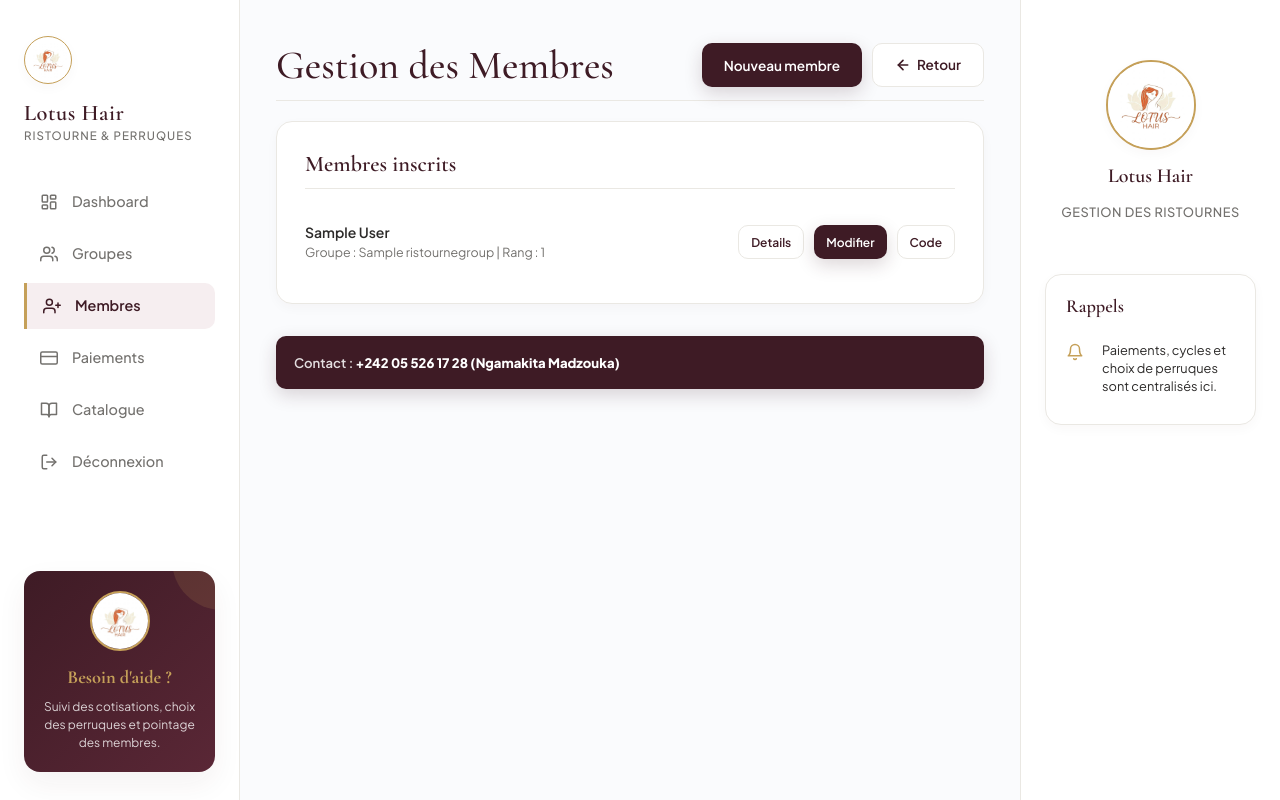
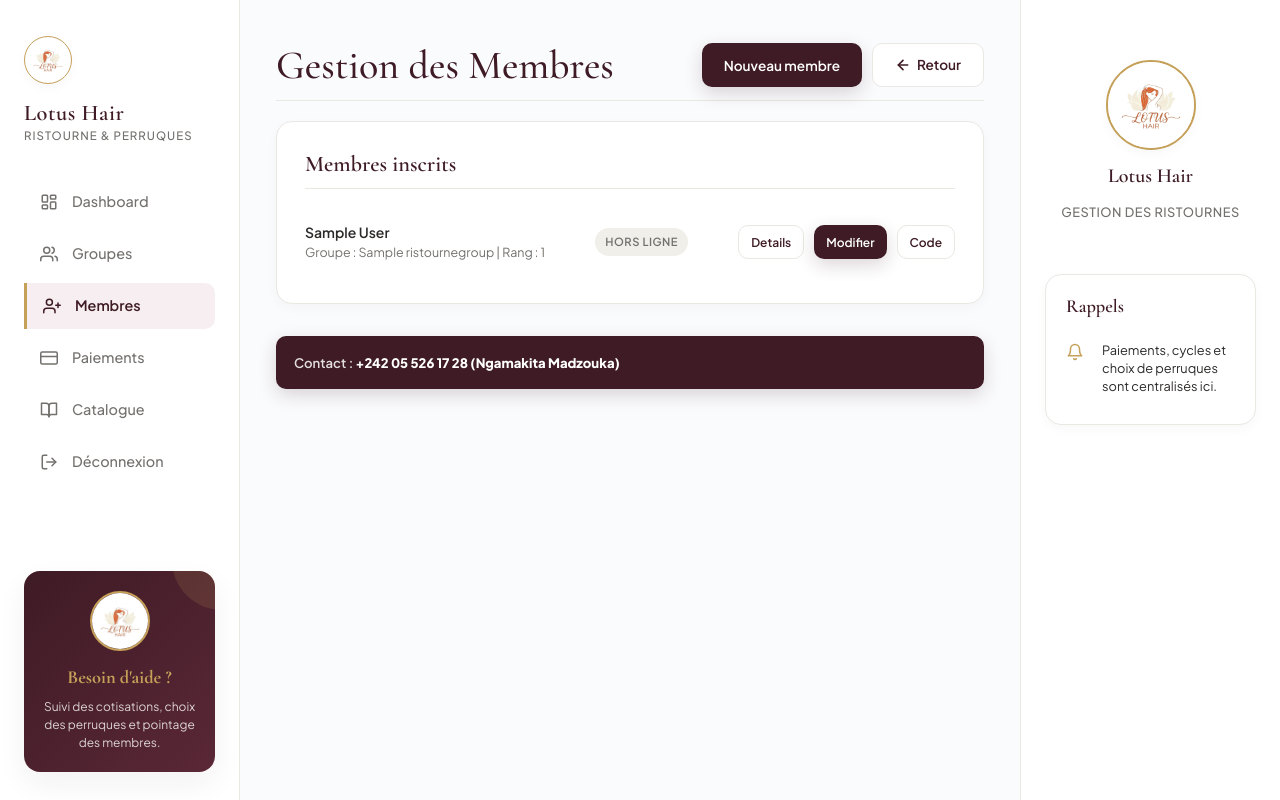
Before and after one commit to CodeMrNg/lotushair, a Django app: page /gestion/membres/ in a window 1280 px wide. Run offline with Django 5.2, Linux system fonts and the light colour scheme; a user stored in the database is signed in; tables that the repository leaves empty hold one stand-in row (values such as "Sample post").

Commit message:
feat: Add last login and last seen timestamps to Member model, update presence display in templates

```diff
--- a/core/models.py
+++ b/core/models.py
@@ -84,6 +84,8 @@ class Member(models.Model):
     status = models.CharField("statut", max_length=40, default="actif")
     joined_at = models.DateField("date d'inscription", default=timezone.localdate)
     accepted_terms_at = models.DateTimeField("conditions acceptees le", null=True, blank=True)
+    last_login_at = models.DateTimeField("derniere connexion", null=True, blank=True)
+    last_seen_at = models.DateTimeField("derniere activite", null=True, blank=True)
     is_active = models.BooleanField("actif", default=True)
 
     class Meta:
@@ -129,6 +131,12 @@ class Member(models.Model):
     @property
     def selected_wig_choice(self):
         return self.wig_choices.select_related("wig").order_by("-selected_at").first()
+
+    @property
+    def is_online(self):
+        if not self.last_seen_at:
+            return False
+        return self.last_seen_at >= timezone.now() - timezone.timedelta(minutes=5)
 
 
 class Payment(models.Model):
--- a/core/static/core/styles.css
+++ b/core/static/core/styles.css
@@ -789,6 +789,20 @@ p {
   color: var(--color-danger);
   border: none;
 }
+.presence-badge {
+  min-height: 28px;
+  padding: 3px 10px;
+  border: none;
+  font-size: 0.7rem;
+}
+.presence-badge.online {
+  background: var(--color-success-bg);
+  color: var(--color-success);
+}
+.presence-badge.offline {
+  background: #f1efea;
+  color: var(--color-text-muted);
+}
 .admin-subtitle {
   margin: 24px 0 12px;
   color: var(--color-brand-plum);
--- a/core/templates/core/detail_member.html
+++ b/core/templates/core/detail_member.html
@@ -16,6 +16,9 @@
       <div class="detail-item"><small>Statut</small><strong>{{ member.status }}</strong></div>
       <div class="detail-item"><small>Inscription</small><strong>{{ member.joined_at }}</strong></div>
       <div class="detail-item"><small>Conditions</small><strong>{% if member.accepted_terms_at %}Acceptees{% else %}Non acceptees{% endif %}</strong></div>
+      <div class="detail-item"><small>Presence</small><strong>{% if member.is_online %}En ligne{% else %}Hors ligne{% endif %}</strong></div>
+      <div class="detail-item"><small>Derniere connexion</small><strong>{% if member.last_login_at %}{{ member.last_login_at }}{% else %}Jamais{% endif %}</strong></div>
+      <div class="detail-item"><small>Derniere activite</small><strong>{% if member.last_seen_at %}{{ member.last_seen_at }}{% else %}Aucune{% endif %}</strong></div>
       <div class="detail-item"><small>Versements</small><strong>{{ member.payments_done }}/{{ member.group.expected_payments }}</strong></div>
       <div class="detail-item"><small>Choix</small><strong>{% if selected_choice %}{{ selected_choice.wig.name }}{% else %}Aucun{% endif %}</strong></div>
       <div class="detail-item"><small>Couleur</small><strong>{% if selected_choice.color %}{{ selected_choice.color }}{% else %}Aucune{% endif %}</strong></div>
--- a/core/templates/core/manage_members.html
+++ b/core/templates/core/manage_members.html
@@ -21,6 +21,11 @@
             <span>{{ member.full_name }}</span>
             <small>Groupe : {{ member.group.name }} | Rang : {{ member.rank }}</small>
           </div>
+          {% if member.is_online %}
+            <span class="badge presence-badge online">En ligne</span>
+          {% else %}
+            <span class="badge presence-badge offline">Hors ligne</span>
+          {% endif %}
           <div class="admin-row-actions">
             <a class="btn" href="{% url 'member_detail_admin' member.id %}">Details</a>
             <a class="btn primary" href="{% url 'edit_member' member.id %}">Modifier</a>
--- a/core/views.py
+++ b/core/views.py
@@ -29,6 +29,8 @@ def member_required(view_func):
             return redirect("login")
         if not member.accepted_terms_at and request.resolver_match.url_name != "terms":
             return redirect("terms")
+        member.last_seen_at = timezone.now()
+        member.save(update_fields=["last_seen_at"])
         request.member = member
         return view_func(request, *args, **kwargs)
 
@@ -60,6 +62,10 @@ def member_login(request):
         if member:
             request.session.flush()
             request.session["member_id"] = member.id
+            now = timezone.now()
+            member.last_login_at = now
+            member.last_seen_at = now
+            member.save(update_fields=["last_login_at", "last_seen_at"])
             return redirect("terms" if not member.accepted_terms_at else "member_dashboard")
         messages.error(request, "Code invalide ou compte inactif.")
     return render(request, "core/login.html", {"form": form})
@@ -75,6 +81,10 @@ def terms(request):
 
 
 def member_logout(request):
+    member = current_member(request)
+    if member:
+        member.last_seen_at = None
+        member.save(update_fields=["last_seen_at"])
     request.session.flush()
     return redirect("login")
 
```
Also changed, not shown: core/tests.py (+12 -0 lines), core/migrations/0005_member_last_login_at_member_last_seen_at.py (added).
